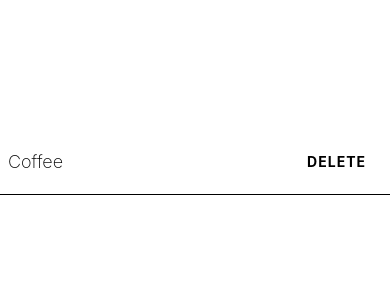
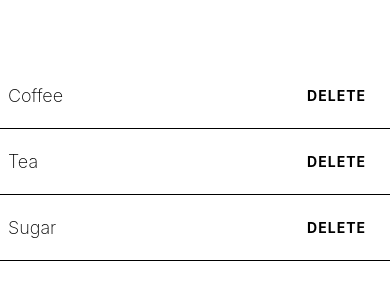
Before and after one commit to RanitManik/taskly, a React Native app: screen / in a window 390 px wide. Shown: the part 260-560 px from the top of the page. Built offline with nearby package versions, Linux system fonts and the light colour scheme.

Commit message:
:sparkles: Moved Shopping List item to a reusable component

```diff
--- a/App.tsx
+++ b/App.tsx
@@ -1,37 +1,13 @@
-import { Alert, StyleSheet, Text, TouchableOpacity, View } from "react-native";
+import { ShoppingList } from "./components/ShoppingList";
+import { StyleSheet, View } from "react-native";
 import { theme } from "./theme";
 
 export default function App() {
-    const handleDelete = () => {
-        Alert.alert(
-            "are you sure you want to delete this item?",
-            "it will be gone for good.",
-            [
-                {
-                    text: "yes",
-                    onPress: () => console.log("deleted"),
-                    style: "destructive",
-                },
-                {
-                    text: "cancel",
-                    style: "cancel",
-                },
-            ],
-        );
-    };
-
     return (
         <View style={styles.container}>
-            <View style={styles.itemContainer}>
-                <Text style={styles.itemText}>Coffee</Text>
-                <TouchableOpacity
-                    style={styles.button}
-                    activeOpacity={0.8}
-                    onPress={handleDelete}
-                >
-                    <Text style={styles.buttonText}>Delete</Text>
-                </TouchableOpacity>
-            </View>
+            <ShoppingList item="Coffee" />
+            <ShoppingList item="Tea" />
+            <ShoppingList item="Sugar" />
         </View>
     );
 }
@@ -42,33 +18,4 @@ const styles = StyleSheet.create({
         backgroundColor: theme.colorWhite,
         justifyContent: "center",
     },
-
-    itemContainer: {
-        borderBottomWidth: 1,
-        borderBottomColor: theme.colorCerulean,
-        paddingHorizontal: 8,
-        paddingVertical: 16,
-        flexDirection: "row",
-        justifyContent: "space-between",
-        alignItems: "center",
-    },
-
-    itemText: {
-        fontSize: 18,
-        fontWeight: "200",
-    },
-
-    button: {
-        backgroundColor: theme.colorBlack,
-        borderRadius: 6,
-        paddingHorizontal: 16,
-        paddingVertical: 8,
-    },
-
-    buttonText: {
-        color: theme.colorWhite,
-        fontWeight: "bold",
-        textTransform: "uppercase",
-        letterSpacing: 1,
-    },
 });
--- /dev/null
+++ b/components/ShoppingList.tsx
@@ -0,0 +1,69 @@
+import { Alert, StyleSheet, Text, TouchableOpacity, View } from "react-native";
+import { theme } from "../theme";
+
+type Props = {
+    item: string;
+};
+
+export const ShoppingList = ({ item }: Props) => {
+    const handleDelete = () => {
+        Alert.alert(
+            `are you sure you want to delete ${item}?`,
+            "it will be gone for good.",
+            [
+                {
+                    text: "yes",
+                    onPress: () => console.log(`${item} deleted`),
+                    style: "destructive",
+                },
+                {
+                    text: "cancel",
+                    style: "cancel",
+                },
+            ],
+        );
+    };
+    return (
+        <View style={styles.itemContainer}>
+            <Text style={styles.itemText}>{item}</Text>
+            <TouchableOpacity
+                style={styles.button}
+                activeOpacity={0.8}
+                onPress={handleDelete}
+            >
+                <Text style={styles.buttonText}>Delete</Text>
+            </TouchableOpacity>
+        </View>
+    );
+};
+
+const styles = StyleSheet.create({
+    itemContainer: {
+        borderBottomWidth: 1,
+        borderBottomColor: theme.colorCerulean,
+        paddingHorizontal: 8,
+        paddingVertical: 16,
+        flexDirection: "row",
+        justifyContent: "space-between",
+        alignItems: "center",
+    },
+
+    itemText: {
+        fontSize: 18,
+        fontWeight: "200",
+    },
+
+    button: {
+        backgroundColor: theme.colorBlack,
+        borderRadius: 6,
+        paddingHorizontal: 16,
+        paddingVertical: 8,
+    },
+
+    buttonText: {
+        color: theme.colorWhite,
+        fontWeight: "bold",
+        textTransform: "uppercase",
+        letterSpacing: 1,
+    },
+});
--- a/package.json
+++ b/package.json
@@ -23,6 +23,7 @@
     "eslint-config-expo": "^7.1.2",
     "eslint-config-prettier": "^9.1.0",
     "eslint-plugin-prettier": "^5.2.1",
+    "eslint-plugin-react-native": "^4.1.0",
     "prettier": "^3.3.3",
     "typescript": "^5.1.3"
   },
```
Also changed, not shown: .eslintrc.js.
